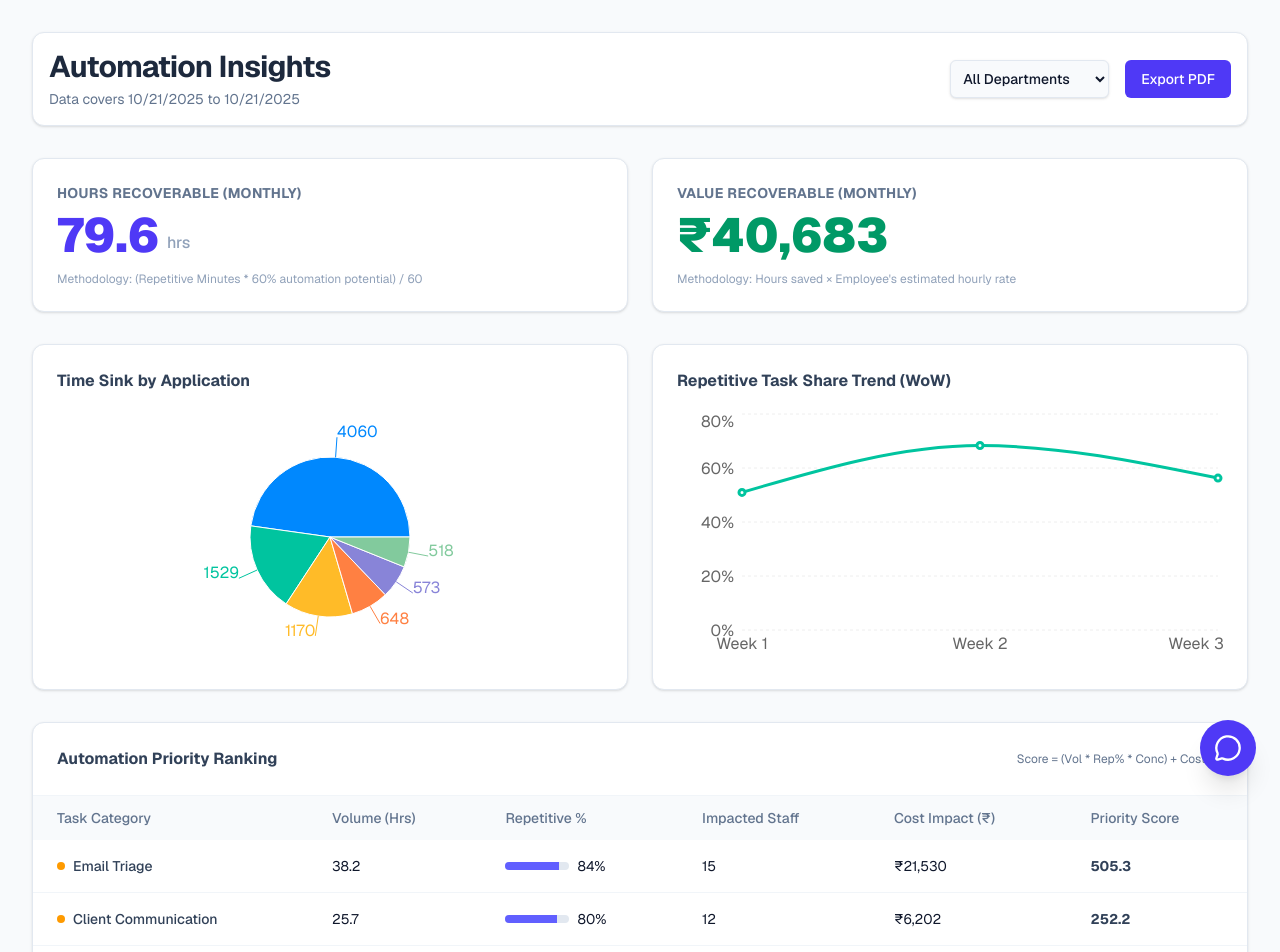
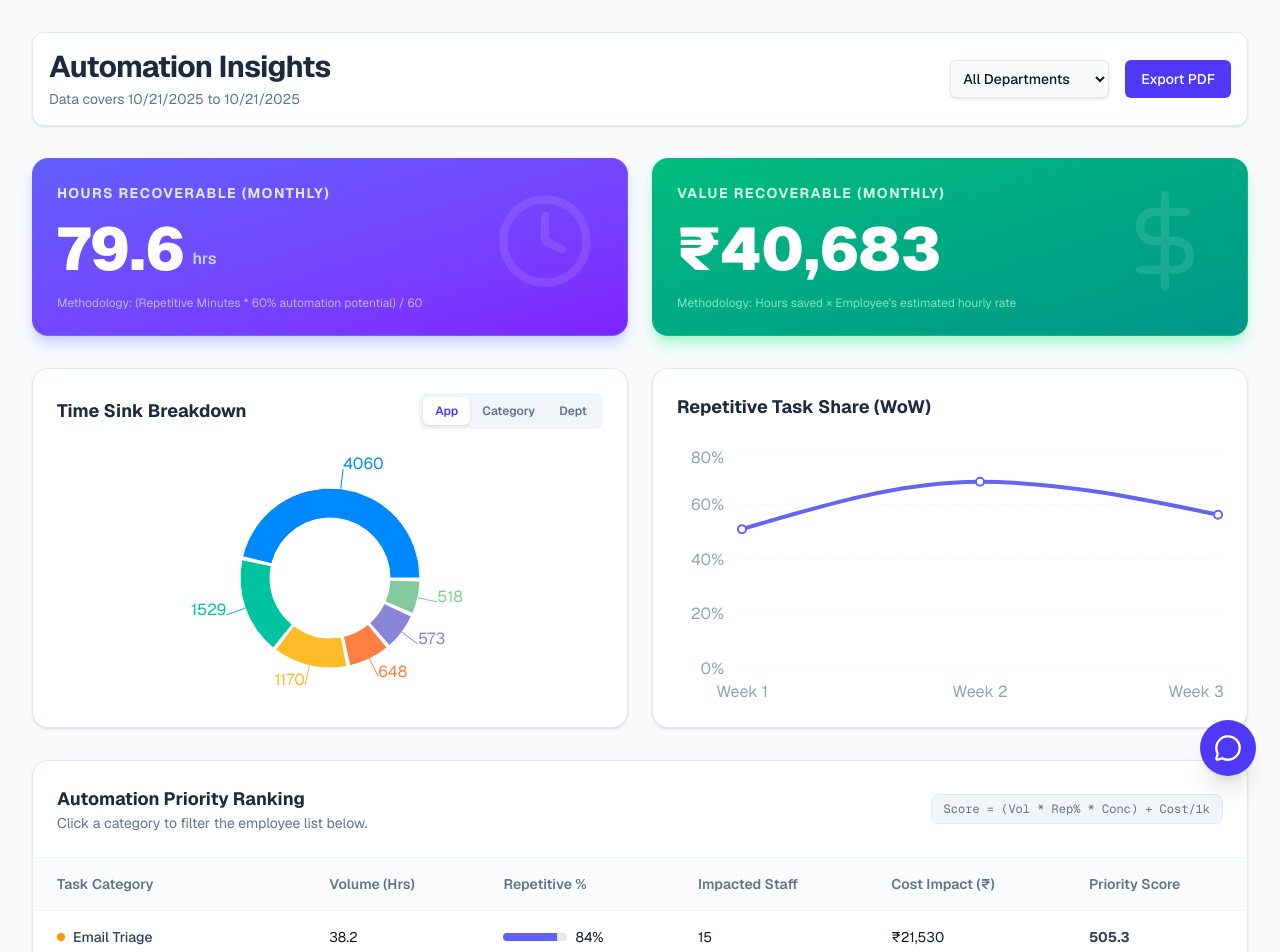
Before and after one commit to trivedipratham/Cord4_DashBoard, a Next.js app: page / in a window 1280 px wide. Shown: the top 952 px of the page. Built offline with nearby package versions, Linux system fonts and the light colour scheme.

Commit message:
feat: upgrade UI design to premium aesthetic & add dimension switcher

```diff
--- a/src/components/Dashboard.tsx
+++ b/src/components/Dashboard.tsx
@@ -11,6 +11,7 @@ export default function Dashboard({ data }: { data: IngestionResult }) {
   const [selectedDept, setSelectedDept] = useState<string | null>(null);
   const [selectedTaskCategory, setSelectedTaskCategory] = useState<string | null>(null);
   const [selectedEmployee, setSelectedEmployee] = useState<string | null>(null);
+  const [timeSinkView, setTimeSinkView] = useState<'app' | 'category' | 'department'>('app');
   const dashboardRef = useRef<HTMLDivElement>(null);
 
   // Filtered activities based on global cross-filters
@@ -40,14 +41,17 @@ export default function Dashboard({ data }: { data: IngestionResult }) {
     return { totalHoursSaved: hours, totalINRSaved: inr };
   }, [filteredActivities, data.employees]);
 
-  // Time sink breakdown by App
-  const appBreakdown = useMemo(() => {
+  // Time sink breakdown switchable
+  const timeSinkBreakdown = useMemo(() => {
     const map: Record<string, number> = {};
     filteredActivities.forEach(a => {
-      map[a.appUsed] = (map[a.appUsed] || 0) + a.durationMinutes;
+      let key = a.appUsed;
+      if (timeSinkView === 'category') key = a.taskCategory;
+      if (timeSinkView === 'department') key = a.department;
+      map[key] = (map[key] || 0) + a.durationMinutes;
     });
     return Object.entries(map).map(([name, value]) => ({ name, value })).sort((a, b) => b.value - a.value).slice(0, 6);
-  }, [filteredActivities]);
+  }, [filteredActivities, timeSinkView]);
 
   // Automation Priority Ranking
   const automationPriority = useMemo(() => {
@@ -202,51 +206,64 @@ export default function Dashboard({ data }: { data: IngestionResult }) {
 
         {/* Headline Cards */}
         <div className="grid grid-cols-1 md:grid-cols-2 gap-6">
-          <div className="bg-white shadow-sm rounded-xl p-6 border border-slate-200">
-            <h2 className="text-sm font-bold text-slate-500 uppercase tracking-wide">Hours Recoverable (Monthly)</h2>
-            <div className="flex items-end mt-2">
-              <p className="text-5xl font-black text-indigo-600">{totalHoursSaved.toFixed(1)}</p>
-              <span className="text-slate-400 ml-2 mb-1 font-medium">hrs</span>
+          <div className="bg-gradient-to-br from-indigo-500 to-violet-600 shadow-lg shadow-indigo-200 rounded-2xl p-6 border border-indigo-400/30 text-white relative overflow-hidden group">
+            <div className="absolute top-0 right-0 p-8 opacity-10 group-hover:scale-110 transition-transform duration-500">
+              <svg width="100" height="100" viewBox="0 0 24 24" fill="none" stroke="currentColor" strokeWidth="2" strokeLinecap="round" strokeLinejoin="round"><circle cx="12" cy="12" r="10"/><polyline points="12 6 12 12 16 14"/></svg>
             </div>
-            <p className="text-xs text-slate-400 mt-3">Methodology: (Repetitive Minutes * 60% automation potential) / 60</p>
+            <h2 className="text-sm font-bold text-indigo-100 uppercase tracking-widest">Hours Recoverable (Monthly)</h2>
+            <div className="flex items-end mt-4">
+              <p className="text-6xl font-black">{totalHoursSaved.toFixed(1)}</p>
+              <span className="text-indigo-200 ml-2 mb-2 font-semibold">hrs</span>
+            </div>
+            <p className="text-xs text-indigo-200 mt-4 opacity-80">Methodology: (Repetitive Minutes * 60% automation potential) / 60</p>
           </div>
 
-          <div className="bg-white shadow-sm rounded-xl p-6 border border-slate-200">
-            <h2 className="text-sm font-bold text-slate-500 uppercase tracking-wide">Value Recoverable (Monthly)</h2>
-            <div className="flex items-end mt-2">
-              <p className="text-5xl font-black text-emerald-600">₹{totalINRSaved.toLocaleString(undefined, { maximumFractionDigits: 0 })}</p>
+          <div className="bg-gradient-to-br from-emerald-500 to-teal-600 shadow-lg shadow-emerald-200 rounded-2xl p-6 border border-emerald-400/30 text-white relative overflow-hidden group">
+            <div className="absolute top-0 right-0 p-8 opacity-10 group-hover:scale-110 transition-transform duration-500">
+              <svg width="100" height="100" viewBox="0 0 24 24" fill="none" stroke="currentColor" strokeWidth="2" strokeLinecap="round" strokeLinejoin="round"><line x1="12" y1="1" x2="12" y2="23"/><path d="M17 5H9.5a3.5 3.5 0 0 0 0 7h5a3.5 3.5 0 0 1 0 7H6"/></svg>
             </div>
-            <p className="text-xs text-slate-400 mt-3">Methodology: Hours saved × Employee's estimated hourly rate</p>
+            <h2 className="text-sm font-bold text-emerald-100 uppercase tracking-widest">Value Recoverable (Monthly)</h2>
+            <div className="flex items-end mt-4">
+              <p className="text-6xl font-black">₹{totalINRSaved.toLocaleString(undefined, { maximumFractionDigits: 0 })}</p>
+            </div>
+            <p className="text-xs text-emerald-200 mt-4 opacity-80">Methodology: Hours saved × Employee's estimated hourly rate</p>
           </div>
         </div>
 
         <div className="grid grid-cols-1 lg:grid-cols-2 gap-6">
-          {/* Chart: Time Sink by App */}
-          <div className="bg-white p-6 rounded-xl shadow-sm border border-slate-200">
-            <h3 className="font-bold text-slate-700 mb-4">Time Sink by Application</h3>
-            <div className="h-64">
+          {/* Chart: Time Sink by Dimension */}
+          <div className="bg-white p-6 rounded-2xl shadow-sm border border-slate-200 flex flex-col">
+            <div className="flex justify-between items-center mb-6">
+              <h3 className="font-bold text-slate-800 text-lg">Time Sink Breakdown</h3>
+              <div className="flex bg-slate-100 p-1 rounded-lg">
+                <button onClick={() => setTimeSinkView('app')} className={`px-3 py-1.5 text-xs font-semibold rounded-md transition-all ${timeSinkView === 'app' ? 'bg-white shadow-sm text-indigo-600' : 'text-slate-500 hover:text-slate-700'}`}>App</button>
+                <button onClick={() => setTimeSinkView('category')} className={`px-3 py-1.5 text-xs font-semibold rounded-md transition-all ${timeSinkView === 'category' ? 'bg-white shadow-sm text-indigo-600' : 'text-slate-500 hover:text-slate-700'}`}>Category</button>
+                <button onClick={() => setTimeSinkView('department')} className={`px-3 py-1.5 text-xs font-semibold rounded-md transition-all ${timeSinkView === 'department' ? 'bg-white shadow-sm text-indigo-600' : 'text-slate-500 hover:text-slate-700'}`}>Dept</button>
+              </div>
+            </div>
+            <div className="flex-1 min-h-[250px]">
               <ResponsiveContainer width="100%" height="100%">
                 <PieChart>
-                  <Pie data={appBreakdown} dataKey="value" nameKey="name" cx="50%" cy="50%" outerRadius={80} label>
-                    {appBreakdown.map((entry, index) => <Cell key={index} fill={COLORS[index % COLORS.length]} />)}
+                  <Pie data={timeSinkBreakdown} dataKey="value" nameKey="name" cx="50%" cy="50%" innerRadius={60} outerRadius={90} paddingAngle={2} label>
+                    {timeSinkBreakdown.map((entry, index) => <Cell key={index} fill={COLORS[index % COLORS.length]} />)}
                   </Pie>
-                  <Tooltip formatter={(value: any) => `${(value/60).toFixed(1)} hrs`} />
+                  <Tooltip formatter={(value: any) => `${(value/60).toFixed(1)} hrs`} contentStyle={{ borderRadius: '12px', border: 'none', boxShadow: '0 4px 6px -1px rgb(0 0 0 / 0.1)' }} />
                 </PieChart>
               </ResponsiveContainer>
             </div>
           </div>
 
           {/* Chart: WoW Trend */}
-          <div className="bg-white p-6 rounded-xl shadow-sm border border-slate-200">
-            <h3 className="font-bold text-slate-700 mb-4">Repetitive Task Share Trend (WoW)</h3>
-            <div className="h-64">
+          <div className="bg-white p-6 rounded-2xl shadow-sm border border-slate-200 flex flex-col">
+            <h3 className="font-bold text-slate-800 text-lg mb-6">Repetitive Task Share (WoW)</h3>
+            <div className="flex-1 min-h-[250px]">
               <ResponsiveContainer width="100%" height="100%">
                 <LineChart data={wowTrend}>
-                  <CartesianGrid strokeDasharray="3 3" vertical={false} stroke="#eee" />
-                  <XAxis dataKey="week" axisLine={false} tickLine={false} />
-                  <YAxis unit="%" axisLine={false} tickLine={false} />
-                  <Tooltip formatter={(value: any) => `${value.toFixed(1)}%`} />
-                  <Line type="monotone" dataKey="repetitiveShare" stroke="#00C49F" strokeWidth={3} />
+                  <CartesianGrid strokeDasharray="3 3" vertical={false} stroke="#f1f5f9" />
+                  <XAxis dataKey="week" axisLine={false} tickLine={false} tick={{fill: '#94a3b8'}} dy={10} />
+                  <YAxis unit="%" axisLine={false} tickLine={false} tick={{fill: '#94a3b8'}} dx={-10} />
+                  <Tooltip formatter={(value: any) => `${value.toFixed(1)}%`} contentStyle={{ borderRadius: '12px', border: 'none', boxShadow: '0 4px 6px -1px rgb(0 0 0 / 0.1)' }} />
+                  <Line type="monotone" dataKey="repetitiveShare" stroke="#6366f1" strokeWidth={4} dot={{ r: 4, strokeWidth: 2 }} activeDot={{ r: 6, strokeWidth: 0 }} />
                 </LineChart>
               </ResponsiveContainer>
             </div>
@@ -254,21 +271,24 @@ export default function Dashboard({ data }: { data: IngestionResult }) {
         </div>
 
         {/* Priority Ranking Table */}
-        <div className="bg-white rounded-xl shadow-sm border border-slate-200 overflow-hidden">
-          <div className="p-6 border-b border-slate-100 flex justify-between items-center">
-            <h3 className="font-bold text-slate-700">Automation Priority Ranking</h3>
-            <span className="text-xs text-slate-500">Score = (Vol * Rep% * Conc) + Cost/1k</span>
+        <div className="bg-white rounded-2xl shadow-sm border border-slate-200 overflow-hidden">
+          <div className="p-6 border-b border-slate-100 flex flex-col md:flex-row justify-between items-start md:items-center gap-2">
+            <div>
+              <h3 className="font-bold text-slate-800 text-lg">Automation Priority Ranking</h3>
+              <p className="text-sm text-slate-500">Click a category to filter the employee list below.</p>
+            </div>
+            <span className="text-xs font-mono bg-slate-100 text-slate-500 px-3 py-1.5 rounded-lg border border-slate-200">Score = (Vol * Rep% * Conc) + Cost/1k</span>
           </div>
           <div className="overflow-x-auto">
             <table className="w-full text-left text-sm">
-              <thead className="bg-slate-50 text-slate-500">
+              <thead className="bg-slate-50/50 text-slate-500 border-b border-slate-100">
                 <tr>
-                  <th className="px-6 py-3 font-medium">Task Category</th>
-                  <th className="px-6 py-3 font-medium">Volume (Hrs)</th>
-                  <th className="px-6 py-3 font-medium">Repetitive %</th>
-                  <th className="px-6 py-3 font-medium">Impacted Staff</th>
-                  <th className="px-6 py-3 font-medium">Cost Impact (₹)</th>
-                  <th className="px-6 py-3 font-medium">Priority Score</th>
+                  <th className="px-6 py-4 font-semibold">Task Category</th>
+                  <th className="px-6 py-4 font-semibold">Volume (Hrs)</th>
+                  <th className="px-6 py-4 font-semibold">Repetitive %</th>
+                  <th className="px-6 py-4 font-semibold">Impacted Staff</th>
+                  <th className="px-6 py-4 font-semibold">Cost Impact (₹)</th>
+                  <th className="px-6 py-4 font-semibold">Priority Score</th>
                 </tr>
               </thead>
               <tbody className="divide-y divide-slate-100">
@@ -303,8 +323,11 @@ export default function Dashboard({ data }: { data: IngestionResult }) {
         </div>
 
         {/* Employee Drill-Down */}
-        <div className="bg-white p-6 rounded-xl shadow-sm border border-slate-200">
-          <h3 className="font-bold text-slate-700 mb-4">Employee Drill-down (Cross-filtered)</h3>
+        <div className="bg-white p-6 rounded-2xl shadow-sm border border-slate-200">
+          <div className="flex items-center gap-3 mb-6">
+            <h3 className="font-bold text-slate-800 text-lg">Employee Drill-down</h3>
+            {selectedTaskCategory && <span className="text-xs bg-indigo-100 text-indigo-700 px-3 py-1 rounded-full font-medium shadow-sm">Filtered by: {selectedTaskCategory}</span>}
+          </div>
           <div className="grid grid-cols-1 md:grid-cols-2 lg:grid-cols-3 xl:grid-cols-4 gap-4">
             {/* Show employees who participate in the filtered dataset */}
             {Array.from(new Set(filteredActivities.map(a => a.employeeId))).slice(0, 12).map(empId => {
```
